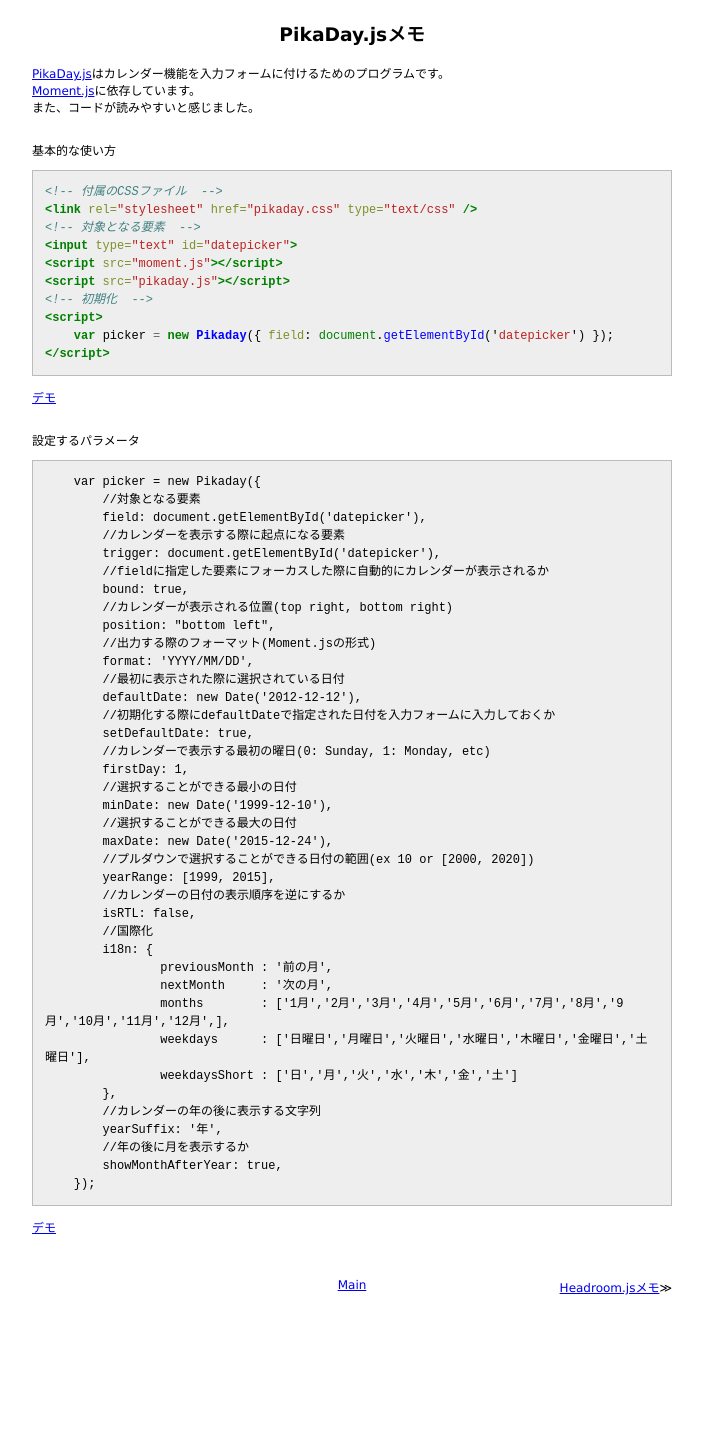
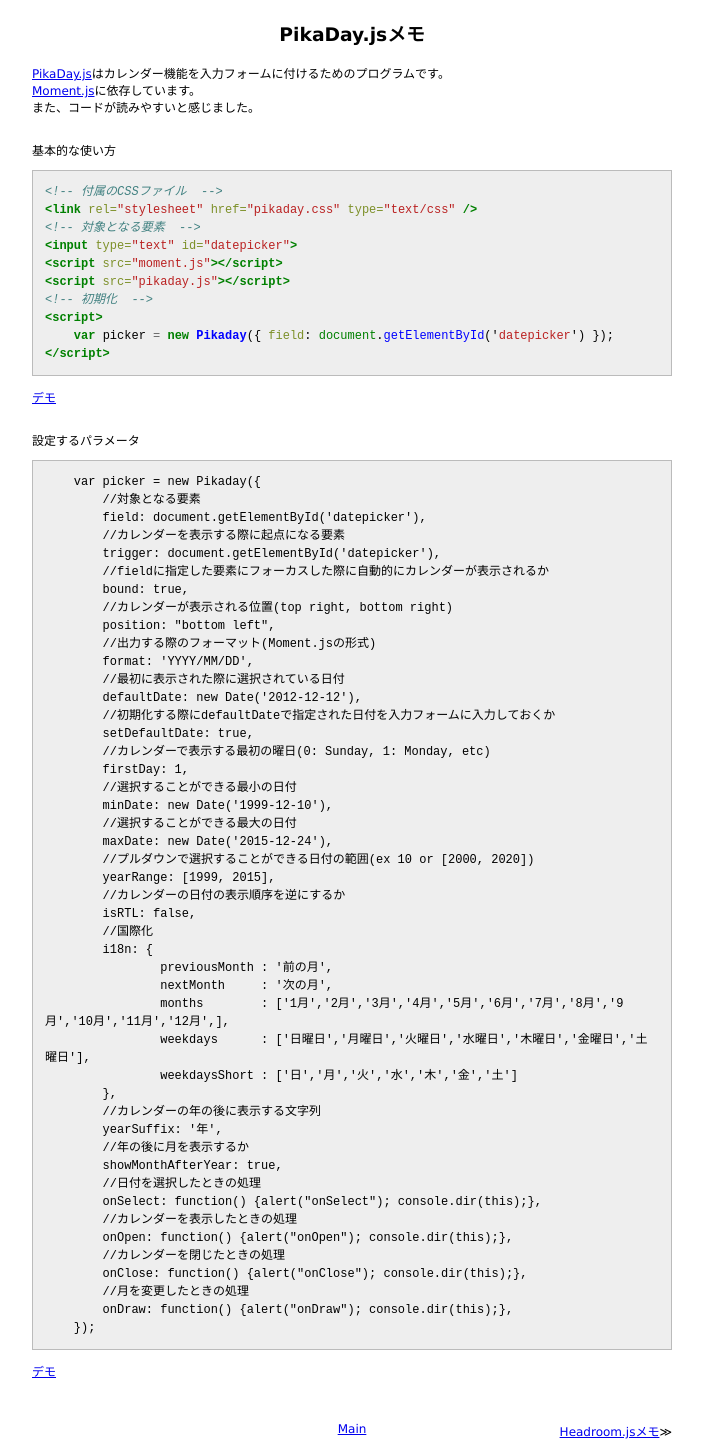
Before and after one commit to 38elements/38elements.github.com, a Jekyll site: the page built from _posts/2014-2-2-pikadayjs.md, in a window 1280 px wide. Shown: the whole page, without its empty margins (288-991 px from the left). Built offline with Jekyll 4.4.1, drawn with Linux system fonts in a browser that asks for light colours; Markdown is read by kramdown in place of the engine named in the settings; before the commit the page ends 1307 px from its top, so only the background shows below that.

Commit message:
add setting

```diff
--- a/_posts/2014-2-2-pikadayjs.md
+++ b/_posts/2014-2-2-pikadayjs.md
@@ -62,6 +62,14 @@ title: PikaDay.jsメモ
         yearSuffix: '年',
         //年の後に月を表示するか
         showMonthAfterYear: true,
+        //日付を選択したときの処理
+        onSelect: function() {alert("onSelect"); console.dir(this);},
+        //カレンダーを表示したときの処理
+        onOpen: function() {alert("onOpen"); console.dir(this);},
+        //カレンダーを閉じたときの処理
+        onClose: function() {alert("onClose"); console.dir(this);},
+        //月を変更したときの処理
+        onDraw: function() {alert("onDraw"); console.dir(this);},
     });
 {% endhighlight %}
 [デモ](http://jsrun.it/38elements/pikadayjs2?t=1391318459741)
```
